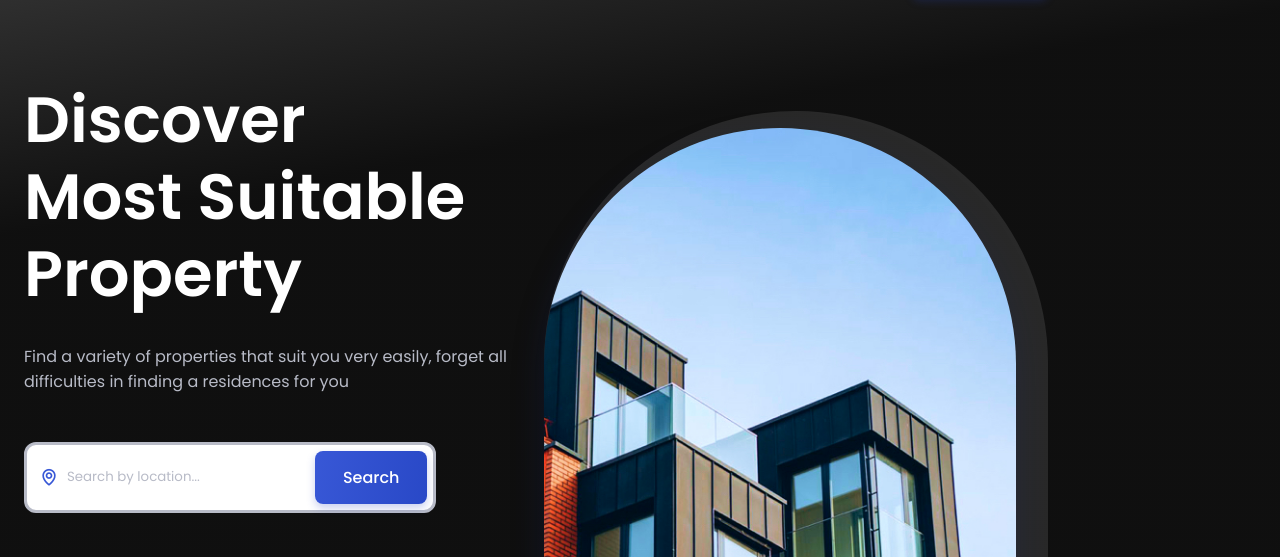
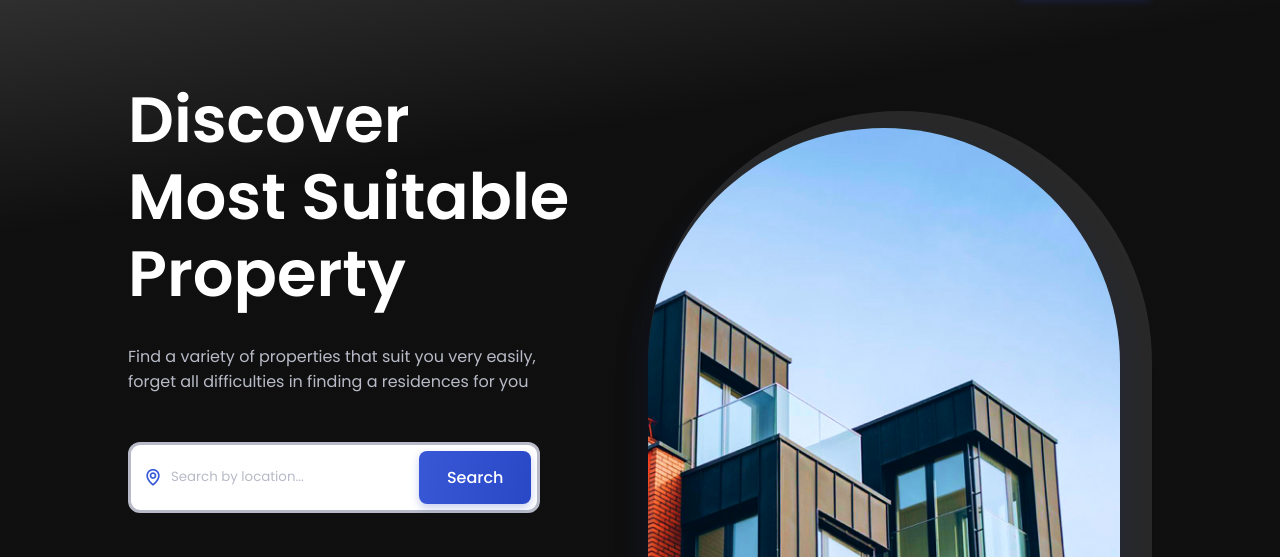
Before and after one commit to idkribo/ezvilla, a plain HTML site: page index.html in a window 1280 px wide. Shown: the part 70-627 px from the top of the page. Drawn offline with nearby package versions, Linux system fonts and the light colour scheme.

Commit message:
fix media breakpoints

```diff
--- a/assets/css/styles.css
+++ b/assets/css/styles.css
@@ -1195,7 +1195,14 @@ body.dark-theme {
 }
 
 @media screen and (min-width: 1040px) {
-  column-gap: 4rem;
+  .container {
+    margin-left: auto;
+    margin-right: auto;
+  }
+
+  .home-container {
+    column-gap: 4rem;
+  }
 }
 
 /* For 2K & 4K resolutions */
```
